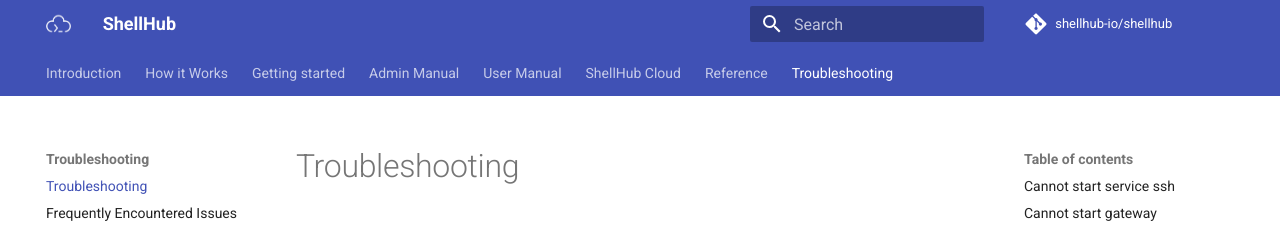
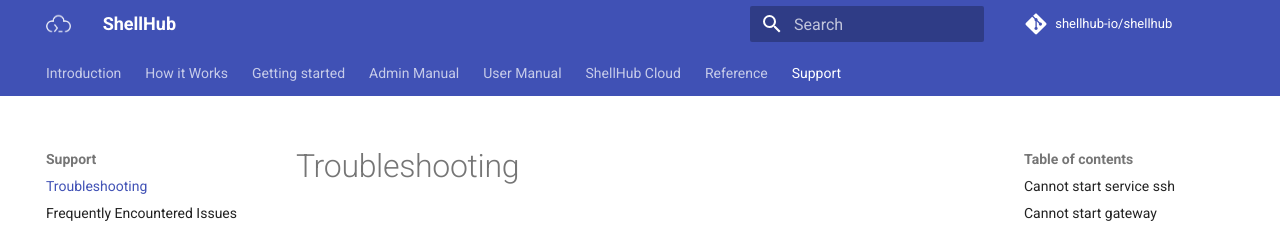
Before and after one commit to shellhub-io/shellhub-io.github.io, an MkDocs documentation site: the page built from docs/support/troubleshooting.md, in a window 1280 px wide and 900 px high. Shown: the top 232 px of the window. Built offline with MkDocs 1.6.1 and Material for MkDocs 9.7.7, drawn with Linux system fonts in a browser that asks for light colours; comment, search, counter and statistics services are not loaded.

Commit message:
Rename Troubleshooting to Support

```diff
--- a/mkdocs.yml
+++ b/mkdocs.yml
@@ -105,9 +105,9 @@ nav:
   - Reference:
     - Agent:
         - Installing: reference/agent/installing.md
-  - Troubleshooting:
-      Troubleshooting: troubleshooting/index.md
-      Frequently Encountered Issues: troubleshooting/faq.md
+  - Support:
+      Troubleshooting: support/troubleshooting.md
+      Frequently Encountered Issues: support/faq.md
 # Extra data
 extra:
   shellhub:
```
Also changed, not shown: docs/support/faq.md (renamed from docs/troubleshooting/faq.md), docs/support/troubleshooting.md (renamed from docs/troubleshooting/index.md).
